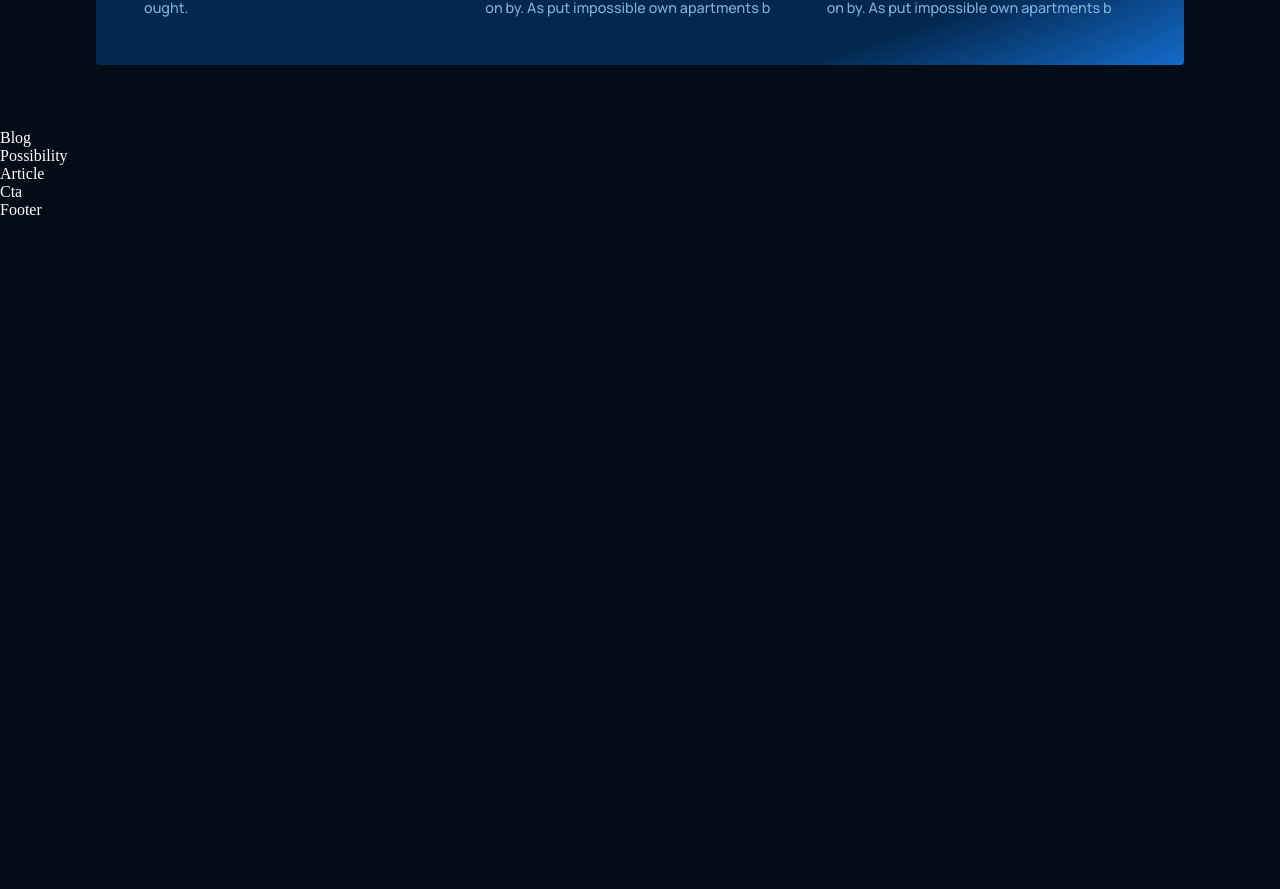
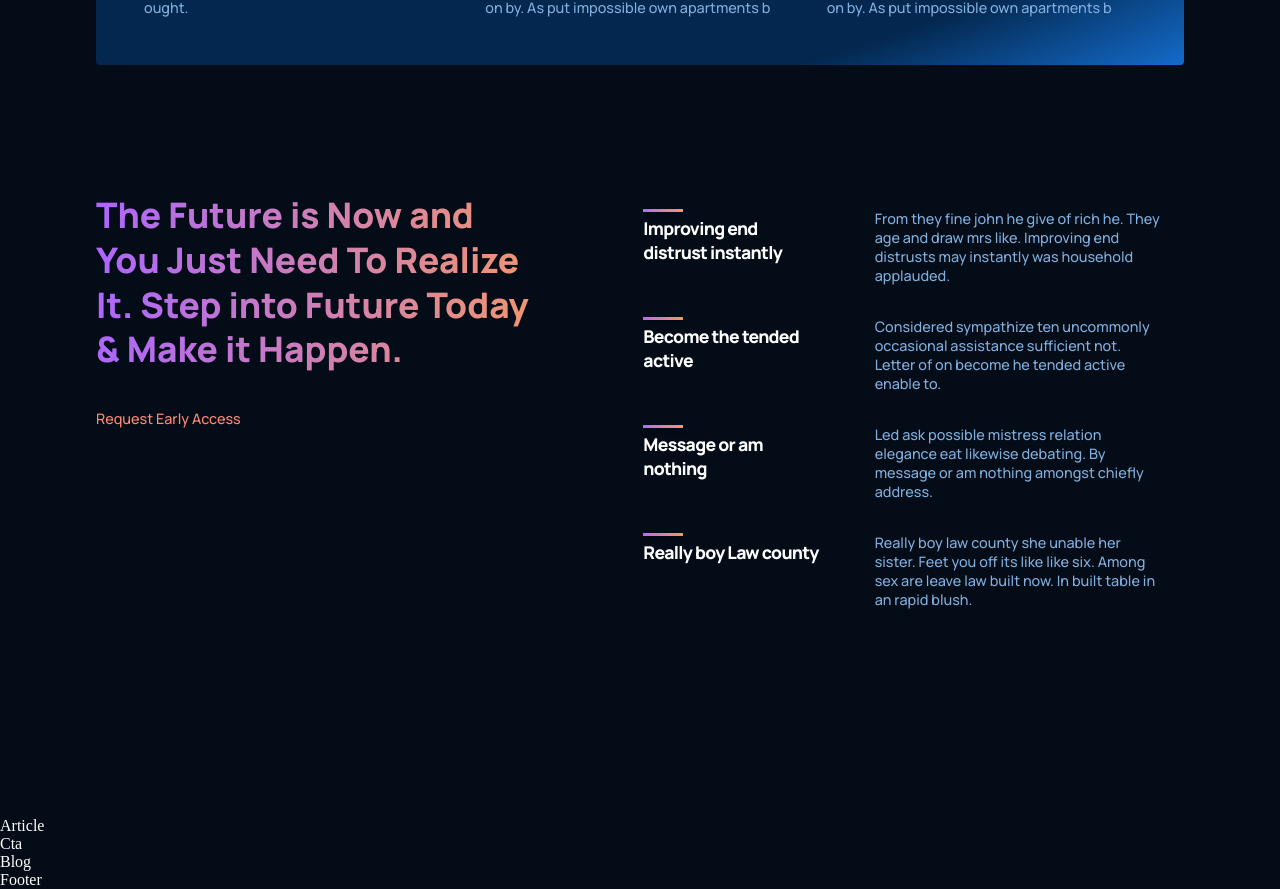
Before and after one commit to Shivam-Chamoli/open-AI-landing-page, a React (Create React App) app: page / in a window 1280 px wide. Shown: the part 1492-2381 px from the top of the page. Before the commit the page ends 1711 px from the top, so only its background shows below. Built offline with nearby package versions, Linux system fonts and the light colour scheme.

Commit message:
Fifth Commot
Features Section Completed

```diff
--- a/src/App.jsx
+++ b/src/App.jsx
@@ -19,11 +19,11 @@ const App = () => {
       </div>
       <Brand />
       <WhatGpt3 />
-
-      <Blog />
+      <Features />
       <Possibility />
       <Article />
       <Cta />
+      <Blog />
       <Footer />
     </div>
   );
--- a/src/components/feature/feature.css
+++ b/src/components/feature/feature.css
@@ -2,7 +2,7 @@
   width: 100%;
   display: flex;
   flex: 1;
-  justify-content: space-between;
+  justify-content: space-evenly;
   align-items: flex-start;
   margin: 1rem;
   flex-direction: row;
--- a/src/components/navbar/Navbar.jsx
+++ b/src/components/navbar/Navbar.jsx
@@ -17,10 +17,10 @@ const Menu = () => {
         <a href="#possibility">OpenAI</a>
       </p>
       <p>
-        <a href="#Features">CaseStudy</a>
+        <a href="#features">CaseStudy</a>
       </p>
       <p>
-        <a href="#Blog">Library</a>
+        <a href="#blog">Library</a>
       </p>
     </>
   );
--- a/src/containers/features/Features.jsx
+++ b/src/containers/features/Features.jsx
@@ -1,8 +1,46 @@
 import React from "react";
+import { Feature } from "../../components";
 import "./features.css";
 
+const featuresData = [
+  {
+    id: 0,
+    title: "Improving end distrust instantly",
+    text: "From they fine john he give of rich he. They age and draw mrs like. Improving end distrusts may instantly was household applauded.",
+  },
+  {
+    id: 1,
+    title: "Become the tended active",
+    text: "Considered sympathize ten uncommonly occasional assistance sufficient not. Letter of on become he tended active enable to.",
+  },
+  {
+    id: 2,
+    title: "Message or am nothing",
+    text: "Led ask possible mistress relation elegance eat likewise debating. By message or am nothing amongst chiefly address.",
+  },
+  {
+    id: 3,
+    title: "Really boy Law county",
+    text: "Really boy law county she unable her sister. Feet you off its like like six. Among sex are leave law built now. In built table in an rapid blush.",
+  },
+];
 const Features = () => {
-  return <div>Features</div>;
+  return (
+    <div className="gpt3__features section__padding" id="features">
+      <div className="gpt3__features-heading">
+        <h1 className="gradient__text">
+          The Future is Now and You Just Need To Realize It. Step into Future
+          Today & Make it Happen.
+        </h1>
+        <p>Request Early Access</p>
+      </div>
+      <div className="gpt3__features-container">
+        {featuresData.map((curr) => {
+          return <Feature key={curr.id} title={curr.title} text={curr.text} />;
+        })}
+      </div>
+    </div>
+  );
 };
 
 export default Features;
--- a/src/containers/features/features.css
+++ b/src/containers/features/features.css
@@ -0,0 +1,57 @@
+.gpt3__features {
+  display: flex;
+  flex-wrap: wrap;
+}
+.gpt3__features-heading {
+  flex: 1;
+  display: flex;
+  align-items: flex-start;
+  flex-direction: column;
+  justify-content: flex-start;
+  text-align: left;
+  margin-right: 5rem;
+  /* To be applied to both childs */
+  font-family: var(--font-family);
+  font-style: normal;
+}
+.gpt3__features-heading h1 {
+  font-weight: 800;
+  font-size: 2.2rem;
+  line-height: 2.8rem;
+}
+.gpt3__features-heading p {
+  font-weight: 500;
+  font-size: 0.9rem;
+  line-height: 1.9rem;
+  color: #ff8a71;
+  margin-top: 2rem;
+}
+.gpt3__features-container {
+  flex: 1.25;
+  display: flex;
+  align-items: center;
+  justify-content: flex-start;
+  flex-direction: column;
+}
+
+@media screen and (max-width: 1000px) {
+  .gpt3__features {
+    flex-direction: column;
+  }
+  .gpt3__features-heading p {
+    margin-bottom: 2rem;
+  }
+}
+@media screen and (max-width: 500px) {
+  .gpt3__features-heading {
+    margin-right: 0;
+  }
+  .gpt3__features-heading h1 {
+    font-size: 1.8rem;
+    line-height: 2rem;
+    text-align: justify;
+  }
+  .gpt3__features-heading p {
+    font-size: 0.8rem;
+  }
+}
--- a/src/containers/possibility/Possibilty.jsx
+++ b/src/containers/possibility/Possibilty.jsx
@@ -1,8 +1,22 @@
 import React from "react";
 import "./possibility.css";
 
+import possibilityImg from "../../assets/possibility.png";
+
 const Possibility = () => {
-  return <div>Possibility</div>;
+  return (
+    <div className="gpt3__possibility section__padding" id="possibility">
+      {/* <div className="gpt3__possibility-image">
+        <img src={possibilityImg} alt="possibility asset" />
+      </div>
+      <div className="gpt3__possibility-content">
+        <h4>Request Early Access to get started</h4>
+        <h1 className="gradient-text">
+          The Possibilities are beyond your Imagination
+        </h1>
+      </div> */}
+    </div>
+  );
 };
 
 export default Possibility;
--- a/src/containers/whatGPT3/WhatGpt3.jsx
+++ b/src/containers/whatGPT3/WhatGpt3.jsx
@@ -4,7 +4,7 @@ import { Feature } from "../../components";
 
 const WhatGpt3 = () => {
   return (
-    <div className="gpt3__whatgpt3 section__margin">
+    <div className="gpt3__whatgpt3 section__margin" id="wgpt3">
       <div className="gpt3__whatgpt3-feature">
         <Feature
           title="What is GPT3"
--- a/src/containers/whatGPT3/whatGpt3.css
+++ b/src/containers/whatGPT3/whatGpt3.css
@@ -52,6 +52,7 @@
   display: flex;
 }
 .gpt3__whatgpt3-feature .gpt3__features-container__feature {
+  justify-content: space-between;
   margin: 2rem 2rem 0;
 }
 .gpt3__whatgpt3-feature .gpt3__features-container__feature-text {
```
